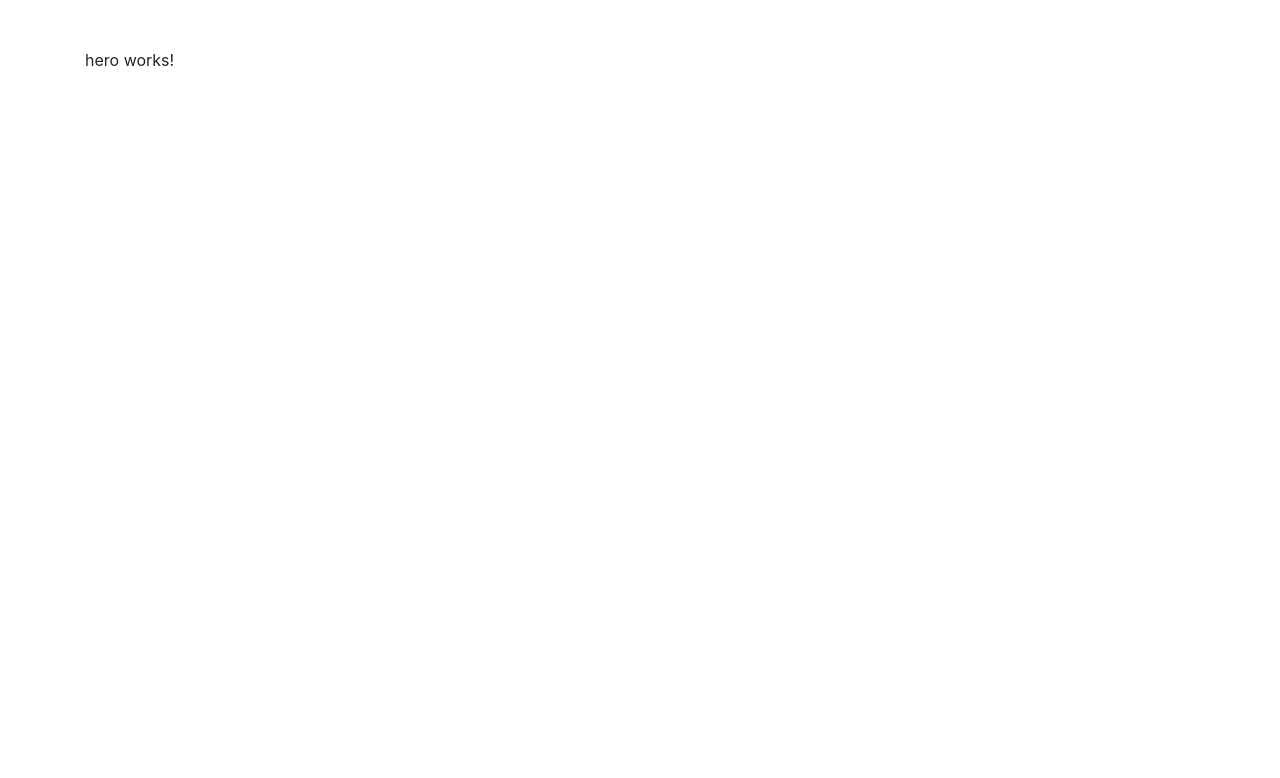
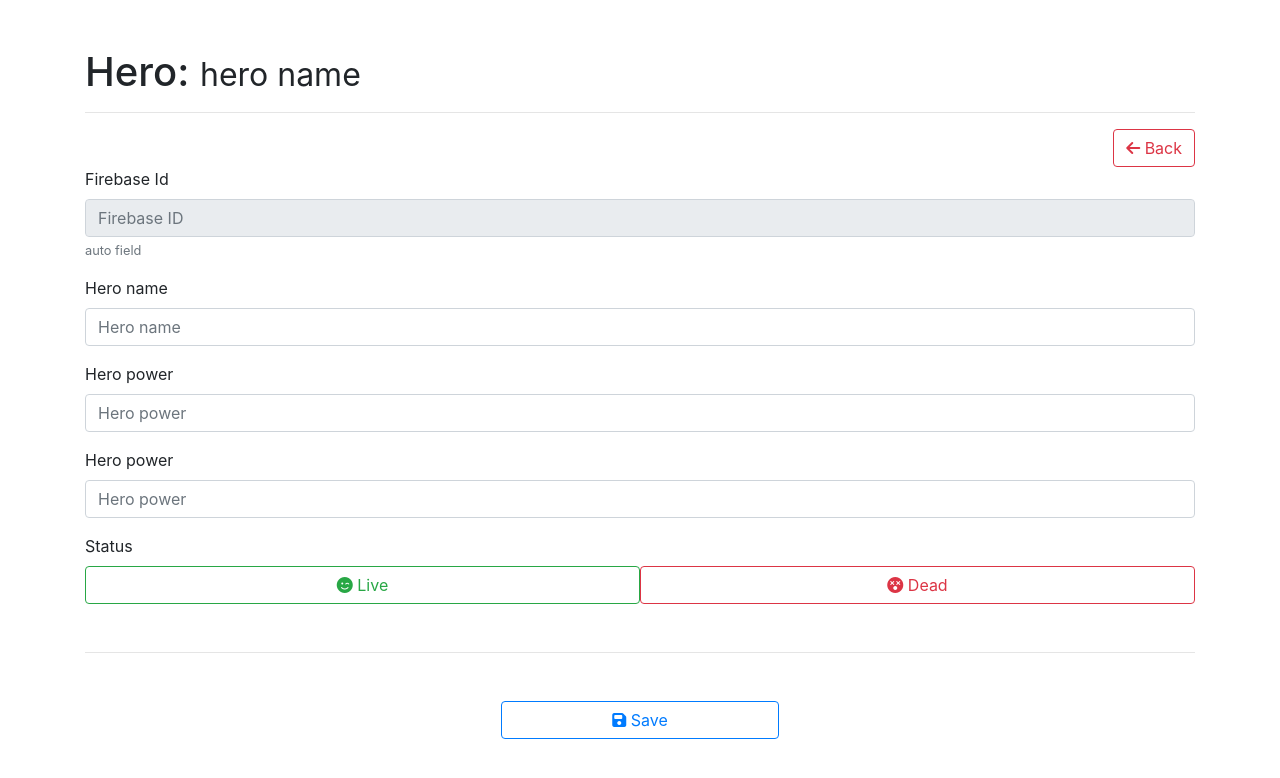
Before and after one commit to japc78/udemy-angular-cero-a-experto-10-heroes-app, an Angular app: page /hero/1 in a window 1280 px wide. Shown: the top 778 px of the page. Built offline with nearby package versions, Linux system fonts and the light colour scheme.

Commit message:
Layout hero page

```diff
--- a/src/app/pages/hero/hero.component.html
+++ b/src/app/pages/hero/hero.component.html
@@ -1 +1,73 @@
-<p>hero works!</p>
+<div>
+  <h1>Hero: <small>hero name</small></h1>
+  <hr>
+
+  <div class="row text-right">
+    <div class="col">
+      <button
+        type="button"
+        class="btn btn-outline-danger"
+        routerLink="/heroes">
+        <i class="fas fa-arrow-left"></i>
+        Back
+      </button>
+    </div>
+  </div>
+
+  <div class="row animated fadeIn faster">
+    <div class="col">
+      <form>
+        <div class="form-group">
+          <label>Firebase Id</label>
+          <input
+            type="text"
+            class="form-control"
+            placeholder="Firebase ID"
+            disabled="disable">
+            <small class="form-text text-muted">auto field</small>
+        </div>
+        <div class="form-group">
+          <label>Hero name</label>
+          <input
+            type="text"
+            class="form-control"
+            placeholder="Hero name">
+        </div>
+        <div class="form-group">
+          <label>Hero power</label>
+          <input
+            type="text"
+            class="form-control"
+            placeholder="Hero power"
+            required>
+        </div>
+        <div class="form-group">
+          <label>Hero power</label>
+          <input
+            type="text"
+            class="form-control"
+            placeholder="Hero power">
+        </div>
+        <div class="form-group mb-5">
+          <label>Status</label>
+          <br>
+          <button type="button" class="btn btn-outline-success w-50">
+            <i class="fas fa-smile-wink"></i>
+            Live
+          </button>
+          <button type="button" class="btn btn-outline-danger w-50">
+            <i class="fas fa-dizzy"></i>
+            Dead
+          </button>
+        </div>
+        <hr>
+        <div class="form-group text-center mt-5">
+          <button type="submit" class="btn btn-outline-primary w-25">
+            <i class="fas fa-save"></i>
+            Save
+          </button>
+        </div>
+      </form>
+    </div>
+  </div>
+</div>
```
